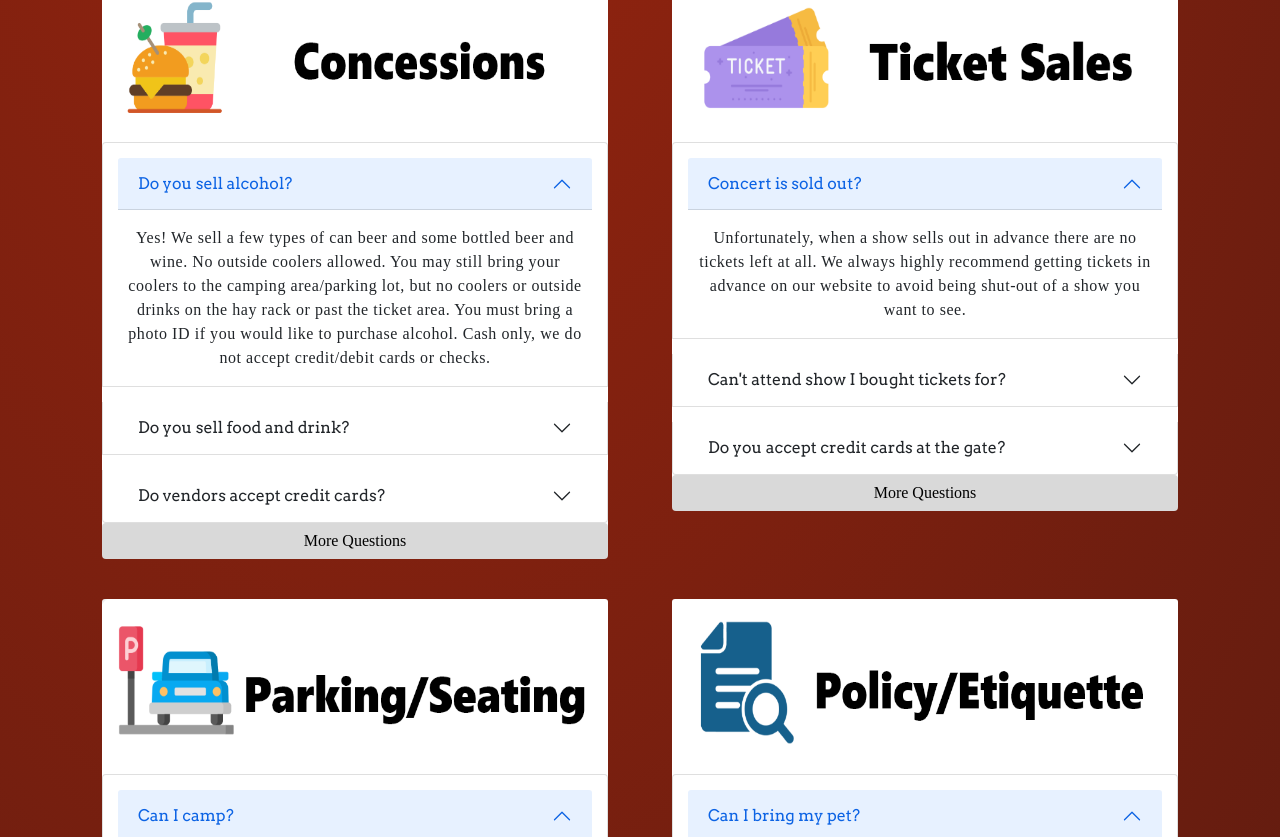
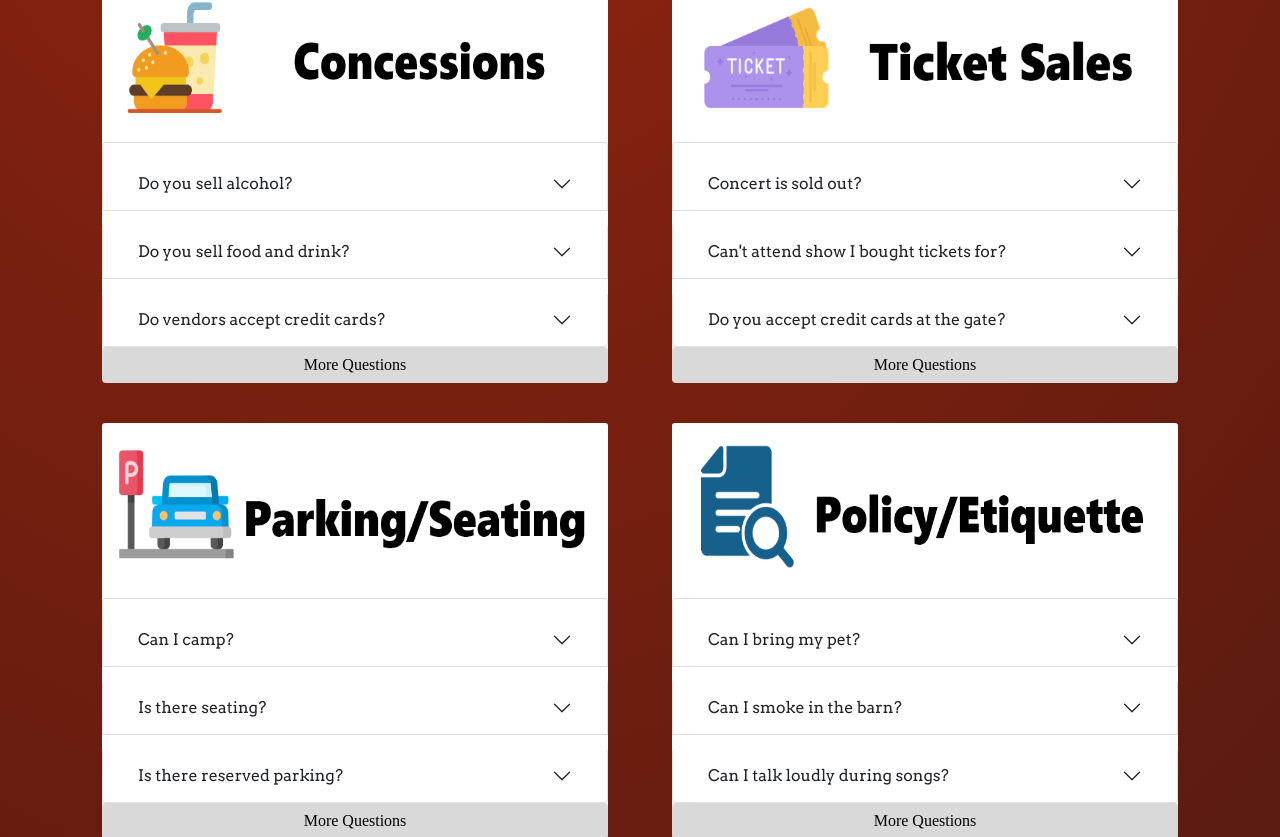
Before and after one commit to hcsneden/codfish-hollow, a React (Create React App) app: page /codfish-hollow/faq in a window 1280 px wide. Shown: the part 603-1440 px from the top of the page. Built offline with nearby package versions, Linux system fonts and the light colour scheme; a web font is replaced by a local one.

Commit message:
removed the default active key

```diff
--- a/src/components/FAQ.jsx
+++ b/src/components/FAQ.jsx
@@ -24,7 +24,7 @@ const FAQ = () => {
                     <Col md={6}>
                         <Card>
                             <Card.Img className="faq-card" variant="top" src={require("../images/concessions.PNG")} />
-                            <Accordion defaultActiveKey="0">
+                            <Accordion>
                                 <Accordion.Item eventKey="0">
                                     <Accordion.Header>Do you sell alcohol?</Accordion.Header>
                                     <Accordion.Body>
@@ -53,7 +53,7 @@ const FAQ = () => {
                     </Col>
                     <Col md={6}><Card>
                         <Card.Img className="faq-card" variant="top" src={require("../images/ticket sales.PNG")} />
-                        <Accordion defaultActiveKey="0">
+                        <Accordion>
                             <Accordion.Item eventKey="0">
                                 <Accordion.Header>Concert is sold out?</Accordion.Header>
                                 <Accordion.Body>
@@ -86,7 +86,7 @@ const FAQ = () => {
                 <Row>
                     <Col md={6}><Card>
                         <Card.Img className="faq-card" variant="top" src={require("../images/parking and seating.PNG")} />
-                        <Accordion defaultActiveKey="0">
+                        <Accordion>
                             <Accordion.Item eventKey="0">
                                 <Accordion.Header>Can I camp?</Accordion.Header>
                                 <Accordion.Body>
@@ -128,7 +128,7 @@ const FAQ = () => {
                     <Col md={6}>
                         <Card>
                             <Card.Img className="faq-card" variant="top" src={require("../images/policy.PNG")} />
-                            <Accordion defaultActiveKey="0">
+                            <Accordion>
                                 <Accordion.Item eventKey="0">
                                     <Accordion.Header>Can I bring my pet?</Accordion.Header>
                                     <Accordion.Body>
```
